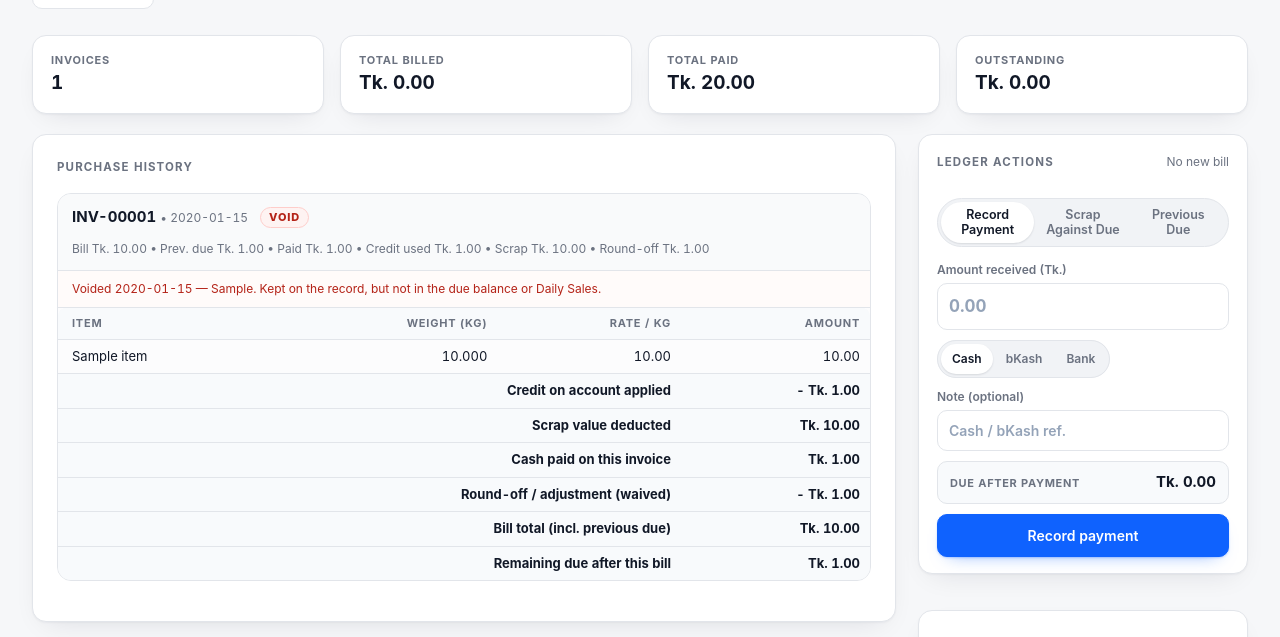
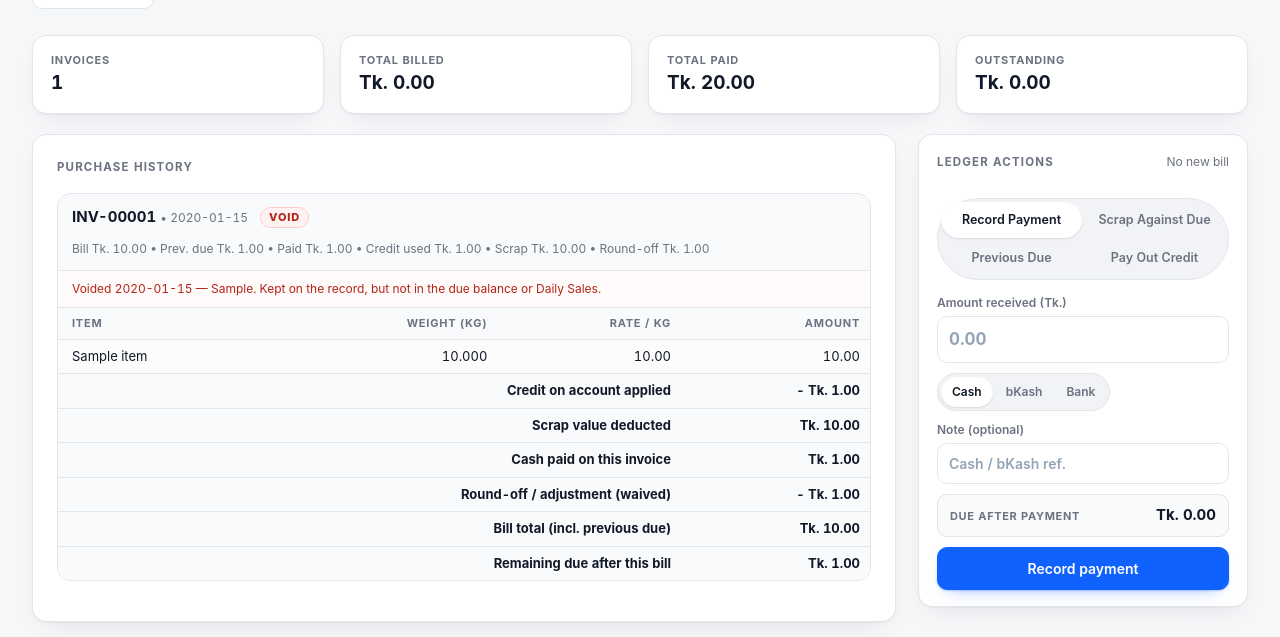
Before and after one commit to scemerisanerd/Aluminum_v0.1, a Flask app: page /customers/1 in a window 1280 px wide. Shown: the part 293-930 px from the top of the page. Run offline with Flask 3, Linux system fonts and the light colour scheme; data comes from the database, SQL or seed files in the repository; tables that the repository leaves empty hold one stand-in row (values such as "Sample post").

Commit message:
Show change to return on the bill and put payouts in the ledger tabs
Cash handed over beyond the settlement target was only reported in a small
note under the totals; it now sits under the paid field, and the receipt
prints Paid and Change when there is any. The credit payout form moves into
the customer ledger tab bar as Pay Out Credit instead of a card further down.

🤖 Generated with Codebuff
Co-Authored-By: Codebuff <noreply@codebuff.com>

```diff
--- a/static/css/style.css
+++ b/static/css/style.css
@@ -372,6 +372,13 @@ kbd {
   color: var(--warn);
 }
 .remainder-row b { color: var(--warn); }
+/* Change to return: green, tabular, and only on screen when there is any. */
+.change-row {
+  background: var(--ok-soft); border: 1px solid var(--ok-line);
+  border-radius: var(--radius-sm); padding: 10px 12px; margin-top: 6px;
+  color: #065f46; font-weight: 600;
+}
+.change-row b { color: #065f46; font-size: 17px; }
 .roundoff-box {
   margin: 12px 0; padding: 14px; border-radius: var(--radius);
   border: 1px dashed var(--line); background: #fbfdff;
@@ -939,9 +946,10 @@ kbd {
 }
 
 /* ------------------------------------------------------------------
-   Customer ledger actions: one card, three tabs
-   Record Payment / Scrap Against Due / Previous Due. The radios drive
-   the panels with :has(), so switching tabs needs no JavaScript.
+   Customer ledger actions: one card, four tabs
+   Record Payment / Scrap Against Due / Previous Due / Pay Out Credit.
+   The radios drive the panels with :has(), so switching tabs needs no
+   JavaScript.
    ------------------------------------------------------------------ */
 .ledger-actions { padding: 18px 18px 16px; }
 .ledger-actions .card-head { margin-bottom: 12px; align-items: baseline; }
@@ -954,8 +962,10 @@ kbd {
   overflow: hidden; clip: rect(0 0 0 0); white-space: nowrap; border: 0;
 }
 
+/* Four actions sit as two even rows: in a sidebar every pill keeps a full
+   label on one line instead of shrinking to an ellipsis. */
 .action-tab-bar {
-  display: grid; grid-template-columns: repeat(3, minmax(0, 1fr));
+  display: grid; grid-template-columns: repeat(2, minmax(0, 1fr));
   gap: 2px; padding: 3px; margin-bottom: 14px;
   background: #f1f3f6; border: 1px solid var(--line); border-radius: 999px;
 }
@@ -973,7 +983,8 @@ kbd {
 .action-tab-bar label:active { transform: scale(.97); }
 .action-tabs:has(#action-payment:checked) label[for="action-payment"],
 .action-tabs:has(#action-scrap:checked) label[for="action-scrap"],
-.action-tabs:has(#action-due:checked) label[for="action-due"] {
+.action-tabs:has(#action-due:checked) label[for="action-due"],
+.action-tabs:has(#action-payout:checked) label[for="action-payout"] {
   background: #fff; color: var(--ink);
   box-shadow: 0 1px 2px rgba(17, 24, 39, .12);
 }
@@ -984,7 +995,18 @@ kbd {
 .action-panel { display: none; }
 .action-tabs:has(#action-payment:checked) #panel-payment,
 .action-tabs:has(#action-scrap:checked) #panel-scrap,
-.action-tabs:has(#action-due:checked) #panel-due { display: block; }
+.action-tabs:has(#action-due:checked) #panel-due,
+.action-tabs:has(#action-payout:checked) #panel-payout {
+  display: block; animation: action-panel-in 160ms var(--ease-out);
+}
+/* A 3px lift rather than a slide: the panel should read as already there. */
+@keyframes action-panel-in {
+  from { opacity: 0; transform: translateY(-3px); }
+  to { opacity: 1; transform: none; }
+}
+@media (prefers-reduced-motion: reduce) {
+  .action-panel { animation: none !important; }
+}
 
 /* Tight fields, so three small actions never stretch into a column of air. */
 .action-form { display: grid; gap: 10px; margin: 0; }
@@ -996,6 +1018,9 @@ kbd {
 .action-form .segmented span { padding: 6px 11px; }
 
 .action-hint { margin: 0; font-size: 11.5px; line-height: 1.4; color: var(--ink-soft); }
+
+/* The 80mm slip offer after a payout sits under the panel, not in it. */
+.slip-link { margin: 10px 0 0; }
 
 /* The live figure belongs to the button: one attached strip, not floating text. */
 .live-summary {
--- a/templates/billing.html
+++ b/templates/billing.html
@@ -233,6 +233,10 @@
         Amount paid today ({{ CURRENCY }})
         <input class="input input-lg" type="number" id="paid" step="0.01" min="0" value="0.00">
       </label>
+      <div class="total-row change-row" id="change-row" hidden>
+        <span>Change to return</span>
+        <b id="change-return">{{ CURRENCY }} 0.00</b>
+      </div>
       <fieldset class="segmented" id="payment-method" aria-label="How the payment arrived">
         {% for name in ['Cash', 'bKash', 'Bank'] %}
         <label><input type="radio" name="payment_method" value="{{ name }}" {{ 'checked' if loop.first }}><span>{{ name }}</span></label>
@@ -266,7 +270,6 @@
         <span>New remaining due</span>
         <b id="new-due">{{ CURRENCY }} 0.00</b>
       </div>
-      <p class="small muted center" id="change-note" hidden></p>
     </div>
 
     <button type="button" class="btn btn-primary btn-full btn-print" id="save-print">
--- a/templates/customer_detail.html
+++ b/templates/customer_detail.html
@@ -420,13 +420,15 @@
     </div>
 
     <div class="action-tabs">
-      <input type="radio" name="ledger-action" id="action-payment" checked>
+      <input type="radio" name="ledger-action" id="action-payment" {{ 'checked' if not request.args.get('slip') }}>
       <input type="radio" name="ledger-action" id="action-scrap">
       <input type="radio" name="ledger-action" id="action-due">
+      <input type="radio" name="ledger-action" id="action-payout" {{ 'checked' if request.args.get('slip') }}>
       <div class="action-tab-bar" aria-label="Customer ledger action">
         <label for="action-payment">Record Payment</label>
         <label for="action-scrap">Scrap Against Due</label>
         <label for="action-due">Previous Due</label>
+        <label for="action-payout">Pay Out Credit</label>
       </div>
 
       <div class="action-panel" id="panel-payment">
@@ -593,17 +595,10 @@
           })();
         </script>
       </div>
-    </div>
-  </section>
 
+      <div class="action-panel" id="panel-payout">
         {% if credit > 0 %}
-  <section class="card card-side" id="pay-out-credit">
-    <h3>Pay out credit</h3>
-    <p class="small muted">
-      Hand back the {{ CURRENCY }} {{ credit|money }} credit on this account — no goods,
-      no bill. Paying the full credit leaves the balance at zero.
-    </p>
-    <form method="post" action="{{ url_for('record_credit_payout', customer_id=customer.id) }}" class="stack">
+        <form method="post" action="{{ url_for('record_credit_payout', customer_id=customer.id) }}" class="action-form">
           <label>
             Payout amount ({{ CURRENCY }})
             <input class="input input-lg" type="number" name="amount" id="payout-amount"
@@ -611,7 +606,7 @@
                    placeholder="{{ '%.2f'|format(credit) }}" required>
           </label>
           <button type="button" class="btn btn-small btn-ghost btn-full" id="pay-full-credit">
-        Pay full credit · {{ CURRENCY }} {{ credit|money }}
+            Use full credit · {{ CURRENCY }} {{ credit|money }}
           </button>
           <fieldset class="segmented" aria-label="How the credit is paid out">
             {% for name in ['Cash', 'bKash', 'Bank'] %}
@@ -620,18 +615,20 @@
           </fieldset>
           <label>
             Note (optional)
-        <input class="input" type="text" name="note" placeholder="Collecting credit in cash">
+            <input class="input" type="text" name="note" placeholder="Handed back in cash">
           </label>
+          <div class="live-summary live-summary-stacked">
+            <div>
+              <span>Credit on account</span>
+              <b>{{ CURRENCY }} {{ credit|money }}</b>
+            </div>
+            <div>
+              <span>Balance after payout</span>
+              <b id="after-payout">{{ CURRENCY }} {{ credit|money }}</b>
+            </div>
+          </div>
           <button type="submit" class="btn btn-primary btn-full">Pay out credit</button>
         </form>
-    <div class="divider"></div>
-    <p class="small muted">Credit left after payout: <b id="after-payout">{{ CURRENCY }} {{ credit|money }}</b></p>
-    {% if request.args.get('slip') %}
-    <p class="small">
-      <a class="btn btn-small btn-full" target="_blank"
-         href="{{ url_for('payout_slip', payout_id=request.args.get('slip')) }}">Print payout slip (80mm)</a>
-    </p>
-    {% endif %}
         <script>
           (function () {
             var input = document.getElementById('payout-amount');
@@ -659,8 +656,21 @@
             recalc();
           })();
         </script>
+        {% else %}
+        <p class="action-hint">
+          No credit on this account right now. Credit appears here after a scrap entry
+          or an overpaid bill, and can then be handed back in cash.
+        </p>
+        {% endif %}
+        {% if request.args.get('slip') %}
+        <p class="slip-link">
+          <a class="btn btn-small btn-full" target="_blank"
+             href="{{ url_for('payout_slip', payout_id=request.args.get('slip')) }}">Print payout slip (80mm)</a>
+        </p>
+        {% endif %}
+      </div>
+    </div>
   </section>
-  {% endif %}
 
   <section class="card card-side">
     <h3>Special product rates</h3>
```
Also changed, not shown: static/js/billing.js (+7 -6 lines), templates/receipt.html (+7 -0 lines), tests/test_smoke.py (+1 -1 lines). Lines whose indentation alone changed are shown as unchanged.
